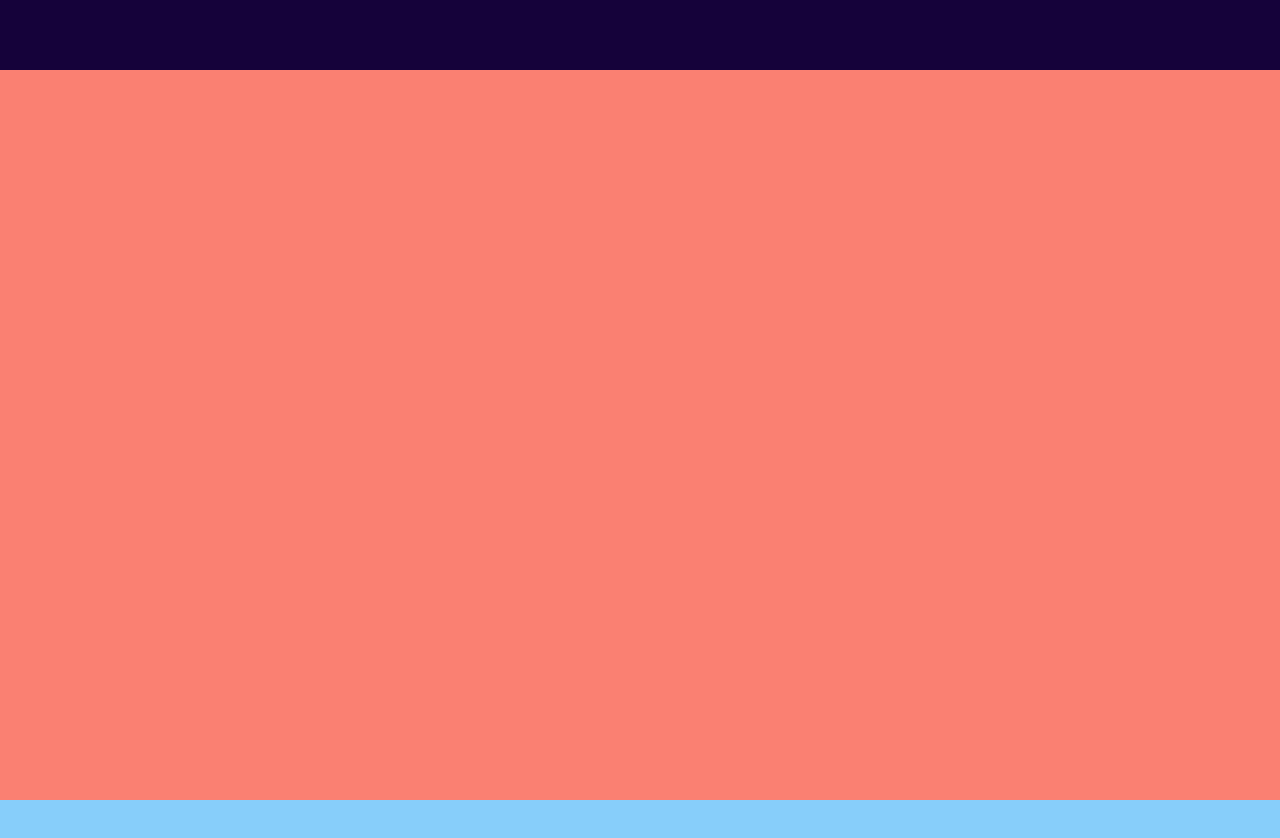
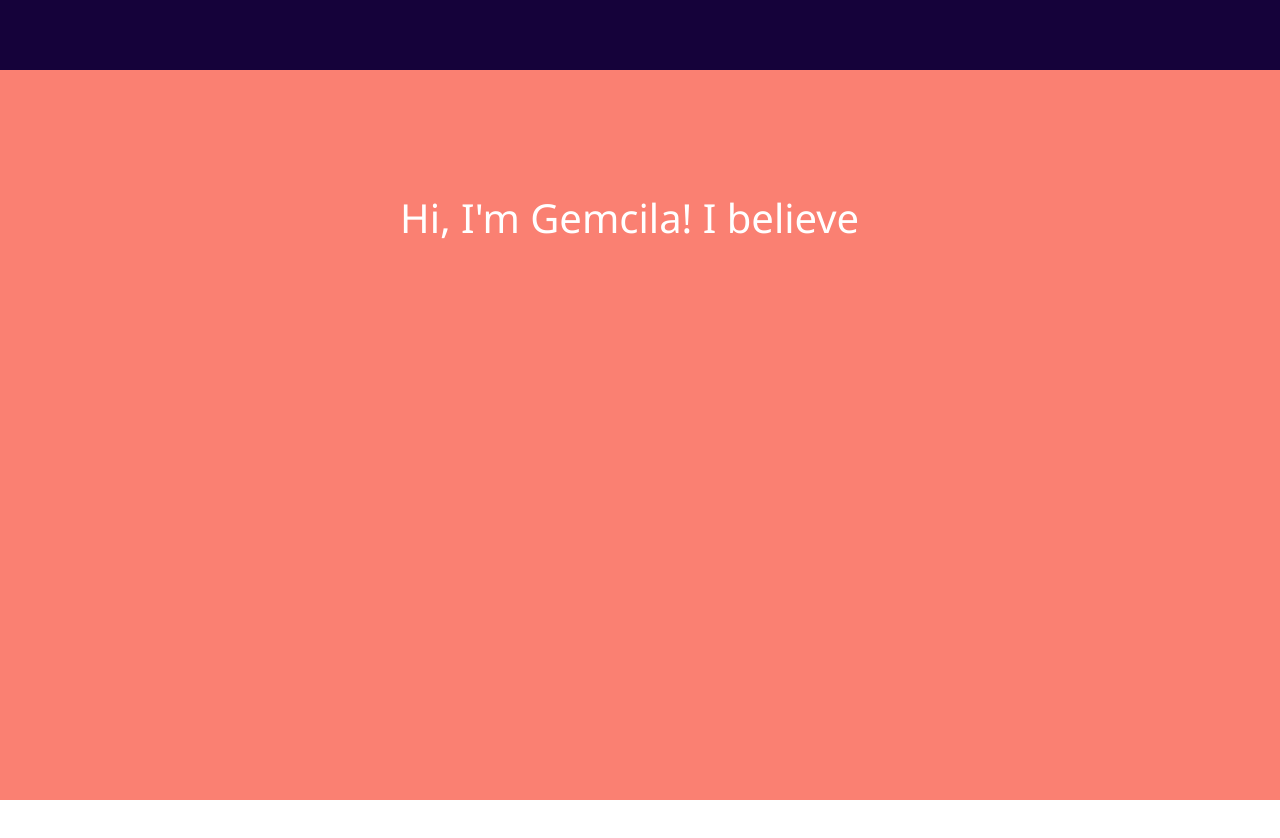
Before and after one commit to ggemcila/portfolio, a React (Create React App) app: page / in a window 1280 px wide. Shown: the top 838 px of the page. After the commit the page ends 800 px from the top, so only its background shows below. Built offline with nearby package versions, Linux system fonts and the light colour scheme.

Commit message:
#5Components

```diff
--- a/public/index.html
+++ b/public/index.html
@@ -13,6 +13,7 @@
       * {
         font-family: 'Roboto', sans-serif;
         margin:0;
+        overflow-x: hidden;
       }
     </style>
   </head>
--- a/src/app.scss
+++ b/src/app.scss
@@ -7,10 +7,14 @@
         background-color: limegreen;
         position: relative;
         top:70px; //start after 70px, the height of the topbar - we don't have blanck space at the bottom
+        scroll-behavior:smooth;
+        scroll-snap-type: y mandatory;
+
 
         > *{
             width: 100vw;
             height:calc(100vh - 70px);
+            scroll-snap-align: start; //when it goes to the next components you see only the next one
         }
 
     }
--- a/src/components/contact/Contact.jsx
+++ b/src/components/contact/Contact.jsx
@@ -2,7 +2,7 @@ import "./contact.scss";
 
 export default function Contact() {
     return (
-        <div className="contact">
+        <div className="contact" id="contact">
 
         </div>
     )
--- a/src/components/intro/intro.jsx
+++ b/src/components/intro/intro.jsx
@@ -1,8 +1,18 @@
 import "./intro.scss";
 export default function intro() {
     return (
-        <div className="intro">
-
+        <div className="intro" id="intro">
+            <div className="titleIntro">
+                Hi, I'm Gemcila! I believe
+            </div>
+            <div className="slider">
+                <div className="container">
+                    <div className="item">
+                        <div className="left"></div>
+                        <div className="right"></div>
+                    </div>
+                </div>
+            </div>
         </div>
     )
 }
--- a/src/components/intro/intro.scss
+++ b/src/components/intro/intro.scss
@@ -1,3 +1,10 @@
 .intro{
     background-color: salmon;
 }
+.titleIntro{
+    font-size: 2.5em;
+    font-family: 'Segoe UI', Tahoma, Geneva, Verdana, sans-serif;
+    color: white;
+    margin-top: 3em;
+    margin-left: 10em;
+}
--- a/src/components/portfolio/Portfolio.jsx
+++ b/src/components/portfolio/Portfolio.jsx
@@ -2,7 +2,7 @@ import "./portfolio.scss";
 
 export default function Portfolio() {
     return (
-        <div className="portfolio">
+        <div className="portfolio" id="portfolio">
 
         </div>
     )
--- a/src/components/testimonials/Testimonials.jsx
+++ b/src/components/testimonials/Testimonials.jsx
@@ -2,7 +2,7 @@ import "./testimonials.scss";
 
 export default function Testimonials() {
     return (
-        <div className="testimonials">
+        <div className="testimonials" id="testimonials">
 
         </div>
     )
--- a/src/components/topbar/Topbar.jsx
+++ b/src/components/topbar/Topbar.jsx
@@ -3,7 +3,10 @@ import "./topbar.scss";
 export default function Topbar() {
     return (
         <div className="topbar">
+            <div className="wrapper">
 
+            </div>
+            <div className="right"></div>
         </div>
     )
 }
--- a/src/components/works/Works.jsx
+++ b/src/components/works/Works.jsx
@@ -2,7 +2,7 @@ import "./works.scss";
 
 export default function Works() {
     return (
-        <div className="works">
+        <div className="works" id="works">
 
         </div>
     )
```
